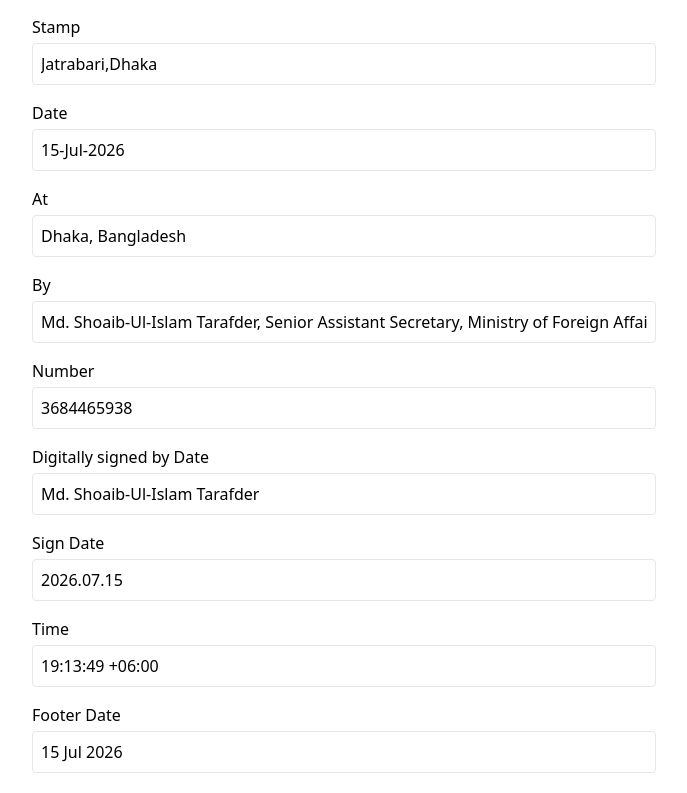
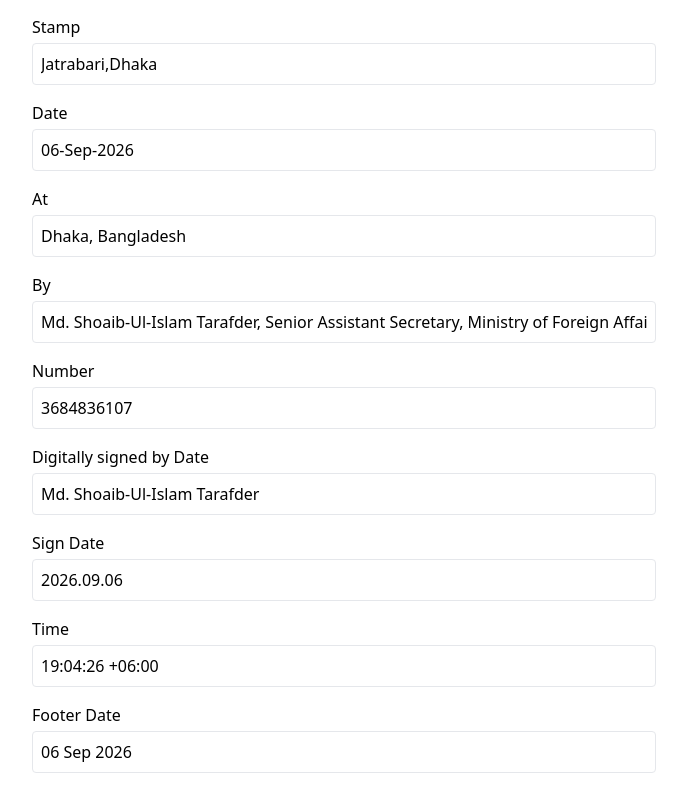
Before and after one commit to Randomtanvir/apostille_gov, a Next.js app: page /dashboard/add in a window 1280 px wide. Shown: the part 462-1255 px from the top of the page, without its empty margins (296-983 px from the left). Built offline with nearby package versions, Linux system fonts and the light colour scheme.

Commit message:
application form update

```diff
--- a/app/dashboard/_components/ApplicationForm.jsx
+++ b/app/dashboard/_components/ApplicationForm.jsx
@@ -15,13 +15,13 @@
       signed: "Muslim Marriage Register",
       capacity: "Muslim Marriage Register",
       stamp: "Jatrabari,Dhaka",
-      date: "15-Jul-2026",
-      signDate: "2026.07.15",
-      time: "19:13:49 +06:00",
-      footerDate: "15 Jul 2026",
+      date: "06-Sep-2026",
+      signDate: "2026.09.06",
+      time: "19:04:26 +06:00",
+      footerDate: "06 Sep 2026",
       at: "Dhaka, Bangladesh",
       by: "Md. Shoaib-Ul-Islam Tarafder, Senior Assistant Secretary, Ministry of Foreign Affairs",
-      number: "3684465938",
+      number: "3684836107",
       digitallySigned: "Md. Shoaib-Ul-Islam Tarafder",
       QRcode: null,
       images: [],
```
